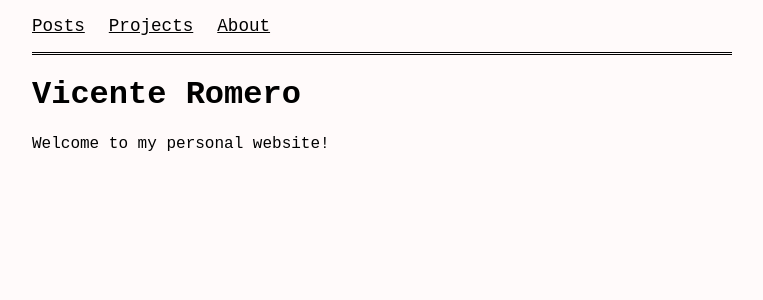
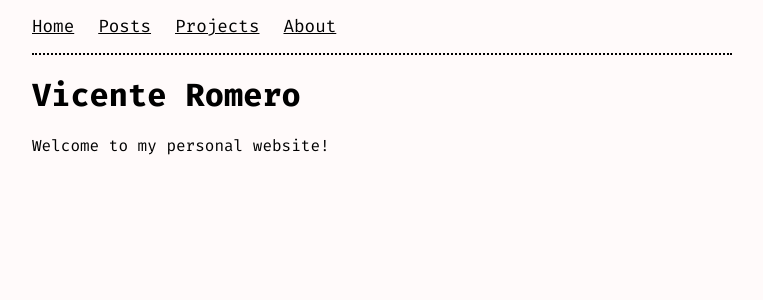
Before and after one commit to vteromero/vteromero.github.io, a Jekyll site: the page built from index.md, in a window 1280 px wide. Shown: the top 300 px of the page, without its empty margins (258-1021 px from the left). Built offline with Jekyll 4.4.1, drawn with Linux system fonts in a browser that asks for light colours.

Commit message:
add Fira Mono font

```diff
--- a/_layouts/default.html
+++ b/_layouts/default.html
@@ -4,12 +4,18 @@
     <meta name="viewport" content="width=device-width, initial-scale=1">
     <meta charset="utf-8">
     <title>{{ page.title }} - {{ site.title }}</title>
+    <link rel="preconnect" href="https://fonts.googleapis.com">
+    <link rel="preconnect" href="https://fonts.gstatic.com" crossorigin>
+    <link href="https://fonts.googleapis.com/css2?family=Fira+Mono:wght@400;500;700&display=swap" rel="stylesheet">
     <link rel="stylesheet" href="{{ "/assets/css/main.css" | relative_url }}">
   </head>
   <body>
     <div class="main-container">
       <nav class="nav">
         <ul class="nav-links">
+          <li class="nav-links__item">
+            <a href="/">Home</a>
+          </li>
           <li class="nav-links__item">
             <a href="/posts">Posts</a>
           </li>
--- a/assets/css/main.css
+++ b/assets/css/main.css
@@ -1,6 +1,7 @@
 body {
   font-size: 16px;
-  font-family: monospace;
+  font-family: "Fira Mono", monospace;
+  font-style: normal;
   background-color: snow;
   margin: 0;
 }
@@ -24,7 +25,7 @@ a:hover {
   font-size: 1.1rem;
   margin: 0;
   padding: 8px 0px;
-  border-bottom: double black;
+  border-bottom: 2px dotted black;
 }
 
 .nav-links {
```
